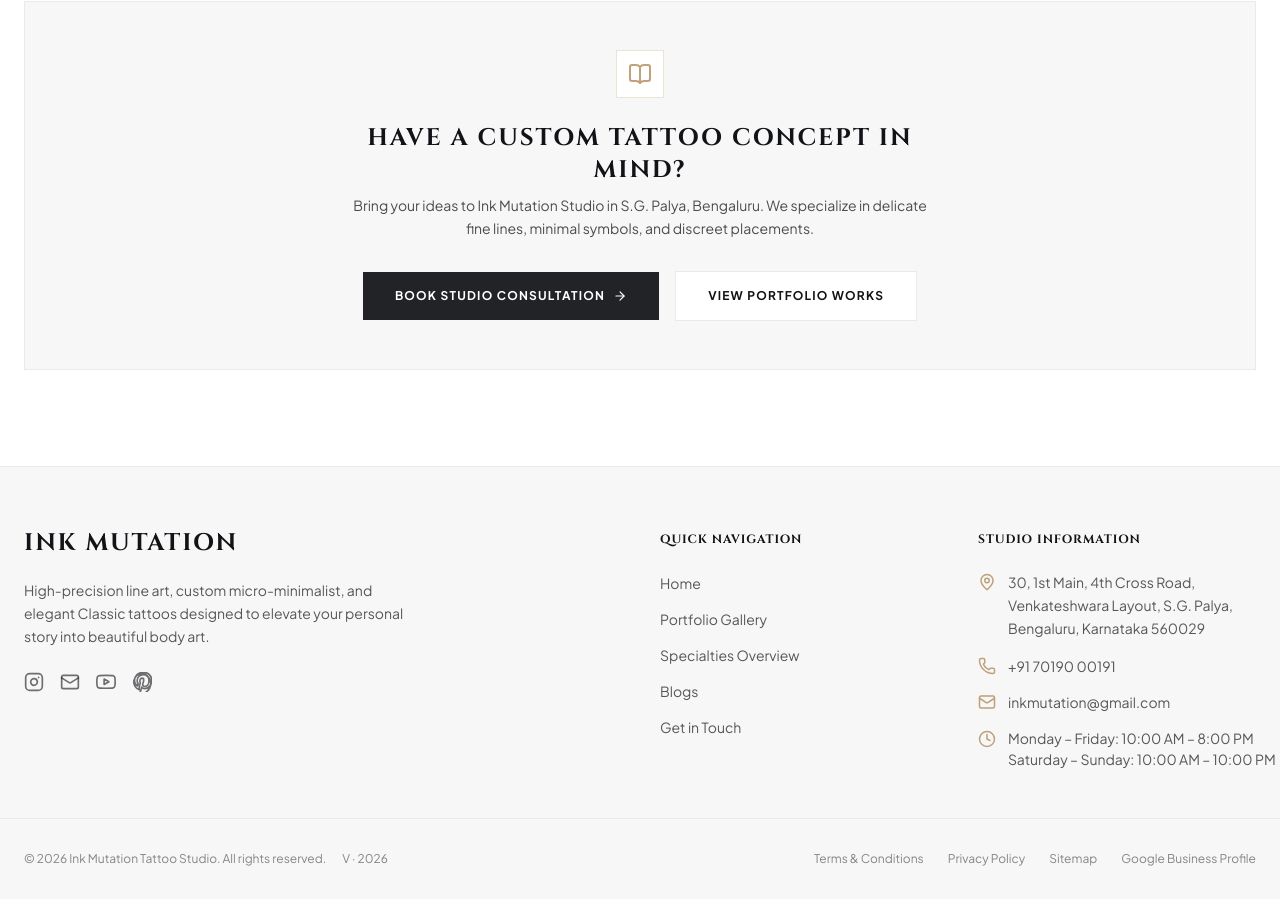
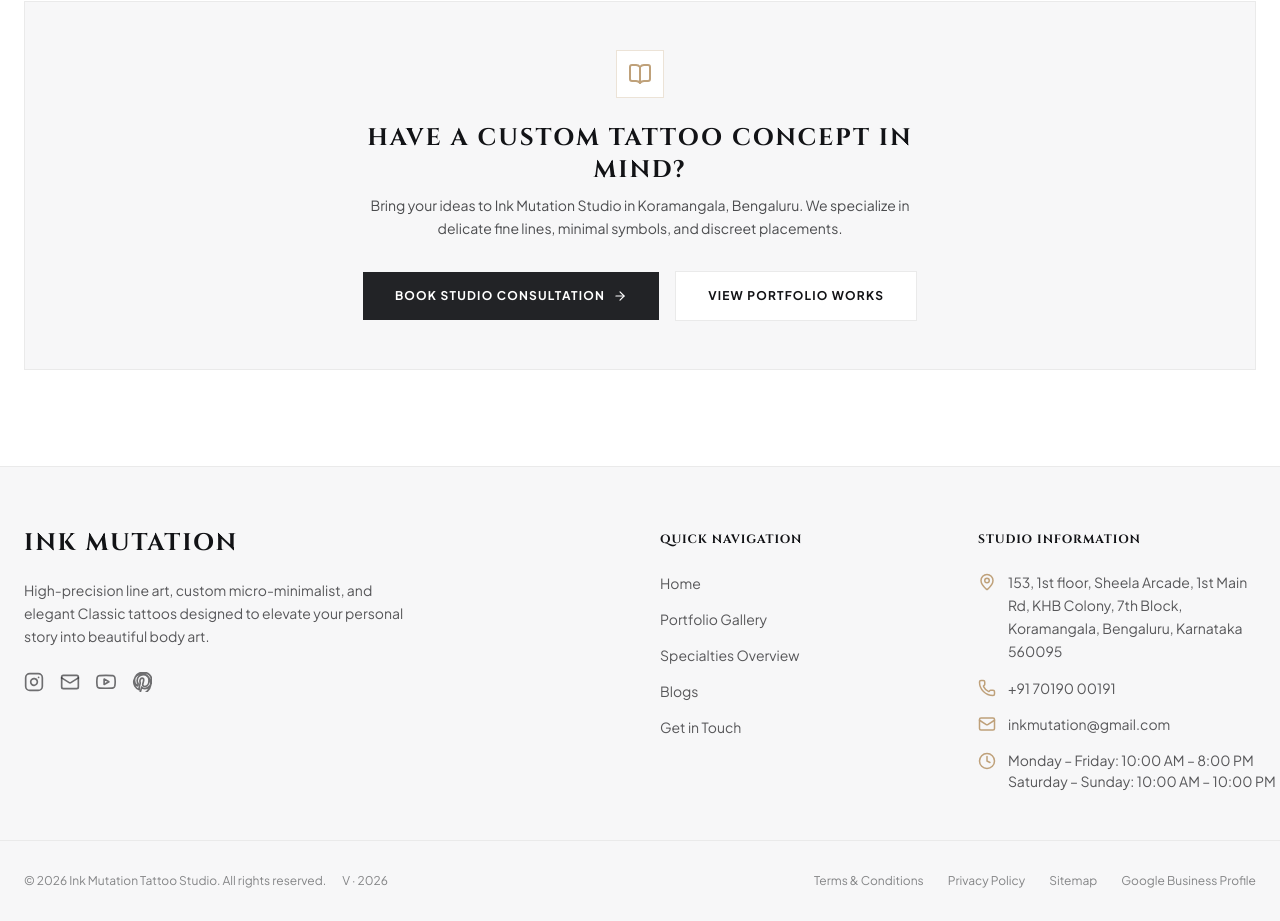
Before and after one commit to vickey131/ink-mutation, a Next.js app: page /blog in a window 1280 px wide. Shown: the part 1695-2616 px from the top of the page. Before the commit the page ends 2594 px from the top, so only its background shows below. Built offline with nearby package versions, Linux system fonts and the light colour scheme.

Commit message:
update address and google location

```diff
--- a/src/app/blog/page.tsx
+++ b/src/app/blog/page.tsx
@@ -4,7 +4,7 @@ import BlogView from "@/views/BlogView";
 export const metadata: Metadata = {
   title: "Tattoo Blogs & Guides | Ink Mutation Tattoo Studio Bangalore",
   description:
-    "Expert tattoo guides, aftercare protocols, fine-line needle precision techniques, and first-time tattoo advice from artist Suprith at Ink Mutation, S.G. Palya, Bengaluru.",
+    "Expert tattoo guides, aftercare protocols, fine-line needle precision techniques, and first-time tattoo advice from artist Suprith at Ink Mutation, Koramangala, Bengaluru.",
   openGraph: {
     title: "Tattoo Blogs & Guides | Ink Mutation Tattoo Studio",
     description:
--- a/src/app/layout.tsx
+++ b/src/app/layout.tsx
@@ -20,26 +20,26 @@ const plusJakartaSans = Plus_Jakarta_Sans({
 
 export const metadata: Metadata = {
   title: {
-    default: "Ink Mutation Tattoo Studio S.G. Palya",
+    default: "Ink Mutation Tattoo Studio Koramangala",
     template: "%s | Ink Mutation Tattoo Studio",
   },
   description:
-    "Premium tattoo portfolio of artist at Ink Mutation Tattoo Studio in S.G. Palya, Bengaluru. Specializing in elegant fine-line art, microscopic minimal tattoos, and Classic tattoos.",
+    "Premium tattoo portfolio of artist at Ink Mutation Tattoo Studio in Koramangala, Bengaluru. Specializing in elegant fine-line art, microscopic minimal tattoos, and Classic tattoos.",
   keywords: [
     "Ink Mutation Tattoo Studio",
-    "S.G. Palya Tattoo Studio",
+    "Koramangala Tattoo Studio",
     "Tattoos in Bangalore",
     "Line Art Tattoos Bangalore",
-    "Minimal Tattoos S.G. Palya",
+    "Minimal Tattoos Koramangala",
     "Classic Tattoos Bangalore",
     "Best tattoo studio Bangalore",
   ],
   authors: [{ name: "Suprith" }],
   openGraph: {
-    title: "Ink Mutation Tattoo Studio S.G. Palya",
+    title: "Ink Mutation Tattoo Studio Koramangala",
     description:
       "Premium fine-line art, minimal, and Classic tattoos in Bengaluru. Explore our gallery and studio.",
-    url: "https://maps.app.goo.gl/3oG4DmSFPRNEfD4B7",
+    url: "https://maps.app.goo.gl/oqEpEMGptPVPubvk7?g_st=ac",
     siteName: "Ink Mutation Tattoo Studio",
     images: [
       {
@@ -54,12 +54,12 @@ export const metadata: Metadata = {
   },
   twitter: {
     card: "summary_large_image",
-    title: "Ink Mutation Tattoo Studio S.G. Palya",
+    title: "Ink Mutation Tattoo Studio Koramangala",
     description:
       "Premium tattoo art in Bengaluru. Custom Line Art, Minimal, and Classic tattoos.",
     images: ["/images/hero_bg.png"],
   },
-  metadataBase: new URL("https://maps.app.goo.gl/3oG4DmSFPRNEfD4B7"),
+  metadataBase: new URL("https://maps.app.goo.gl/oqEpEMGptPVPubvk7?g_st=ac"),
   robots: {
     index: true,
     follow: true,
@@ -85,14 +85,14 @@ export default function RootLayout({
     "@context": "https://schema.org",
     "@type": "TattooParlor",
     "name": "Ink Mutation Tattoo Studio",
-    "image": "https://maps.app.goo.gl/3oG4DmSFPRNEfD4B7", // Fallback to maps URL link
-    "@id": "https://maps.app.goo.gl/3oG4DmSFPRNEfD4B7",
-    "url": "https://maps.app.goo.gl/3oG4DmSFPRNEfD4B7",
+    "image": "https://maps.app.goo.gl/oqEpEMGptPVPubvk7?g_st=ac", // Fallback to maps URL link
+    "@id": "https://maps.app.goo.gl/oqEpEMGptPVPubvk7?g_st=ac",
+    "url": "https://maps.app.goo.gl/oqEpEMGptPVPubvk7?g_st=ac",
     "telephone": "+917019000191",
     "priceRange": "$$",
     "address": {
       "@type": "PostalAddress",
-      "streetAddress": "5th Cross Rd, KHB Colony, S.G. Palya 5th Block",
+      "streetAddress": "153, 1st floor, Sheela Arcade, 1st Main Rd, KHB Colony, 7th Block, Koramangala",
       "addressLocality": "Bengaluru",
       "addressRegion": "Karnataka",
       "postalCode": "560095",
@@ -100,8 +100,8 @@ export default function RootLayout({
     },
     "geo": {
       "@type": "GeoCoordinates",
-      "latitude": 12.934827,
-      "longitude": 77.622538,
+      "latitude": 12.934901,
+      "longitude": 77.620349,
     },
     "openingHoursSpecification": [
       {
--- a/src/app/privacy-policy/page.tsx
+++ b/src/app/privacy-policy/page.tsx
@@ -313,9 +313,9 @@ export default function PrivacyPolicyPage() {
               <br />
               <strong>Ink Mutation Tattoo Studio</strong>
               <br />
-              5th Cross Road, KHB Colony
+              153, 1st floor, Sheela Arcade
               <br />
-              S.G. Palya 5th Block
+              1st Main Rd, KHB Colony, 7th Block, Koramangala
               <br />
               Bengaluru, Karnataka &ndash; 560095, India
               <br />
--- a/src/app/styles/[slug]/page.tsx
+++ b/src/app/styles/[slug]/page.tsx
@@ -114,7 +114,7 @@ export async function generateMetadata({ params }: PageProps): Promise<Metadata>
 
   return {
     title: `${data.title} | Suprith Tattoo Artist Bangalore`,
-    description: `Explore Suprith's expertise in custom ${data.title} at Ink Mutation Tattoo Studio, S.G. Palya. Read characteristics, placement tips, and view portfolio images.`,
+    description: `Explore Suprith's expertise in custom ${data.title} at Ink Mutation Tattoo Studio, Koramangala. Read characteristics, placement tips, and view portfolio images.`,
     openGraph: {
       title: `${data.title} by Suprith | Ink Mutation`,
       description: `Premium ${data.title} portfolio and details at Ink Mutation Tattoo Studio in Bengaluru.`,
--- a/src/app/terms-conditions/page.tsx
+++ b/src/app/terms-conditions/page.tsx
@@ -49,9 +49,9 @@ export default function TermsConditionsPage() {
             <p>
               Ink Mutation is a private tattoo studio operated from:
               <br />
-              <strong>5th Cross Road, KHB Colony</strong>
+              <strong>153, 1st floor, Sheela Arcade</strong>
               <br />
-              <strong>S.G. Palya 5th Block</strong>
+              <strong>1st Main Rd, KHB Colony, 7th Block, Koramangala</strong>
               <br />
               <strong>Bengaluru, Karnataka &ndash; 560095, India</strong>
               <br />
@@ -500,9 +500,9 @@ export default function TermsConditionsPage() {
               <br />
               <strong>Ink Mutation Tattoo Studio</strong>
               <br />
-              5th Cross Road, KHB Colony
+              153, 1st floor, Sheela Arcade
               <br />
-              S.G. Palya 5th Block
+              1st Main Rd, KHB Colony, 7th Block, Koramangala
               <br />
               Bengaluru, Karnataka &ndash; 560095, India
               <br />
--- a/src/components/Footer.tsx
+++ b/src/components/Footer.tsx
@@ -112,12 +112,12 @@ export default function Footer() {
             <li className="flex items-start gap-3">
               <MapPin size={18} className="text-gold-primary shrink-0 mt-0.5" />
               <a
-                href="https://maps.app.goo.gl/3oG4DmSFPRNEfD4B7?g_st=ac"
+                href="https://maps.app.goo.gl/oqEpEMGptPVPubvk7?g_st=ac"
                 target="_blank"
                 rel="noopener noreferrer"
                 className="text-sm text-foreground/70 hover:text-gold-primary transition-smooth leading-relaxed"
               >
-                30, 1st Main, 4th Cross Road, Venkateshwara Layout, S.G. Palya, Bengaluru, Karnataka 560029
+                153, 1st floor, Sheela Arcade, 1st Main Rd, KHB Colony, 7th Block, Koramangala, Bengaluru, Karnataka 560095
               </a>
             </li>
             <li className="flex items-center gap-3">
@@ -170,7 +170,7 @@ export default function Footer() {
             Sitemap
           </Link>
           <a
-            href="https://maps.app.goo.gl/3oG4DmSFPRNEfD4B7?g_st=ac"
+            href="https://maps.app.goo.gl/oqEpEMGptPVPubvk7?g_st=ac"
             target="_blank"
             rel="noopener noreferrer"
             className="text-xs text-foreground/50 hover:text-gold-primary transition-smooth"
--- a/src/components/GoogleReviews.tsx
+++ b/src/components/GoogleReviews.tsx
@@ -63,7 +63,7 @@ const reviewsData: Review[] = [
 
 export default function GoogleReviews() {
   const averageRating = 5.0;
-  const totalReviews = 12;
+  const totalReviews = 13;
 
   return (
     <section id="reviews" className="pt-12 pb-24 bg-neutral-light border-b border-border-color">
@@ -96,7 +96,7 @@ export default function GoogleReviews() {
                 ))}
               </div>
               <a
-                href="https://maps.app.goo.gl/3oG4DmSFPRNEfD4B7?g_st=ac"
+                href="https://maps.app.goo.gl/oqEpEMGptPVPubvk7?g_st=ac"
                 target="_blank"
                 rel="noopener noreferrer"
                 className="text-xs font-semibold text-foreground/80 hover:text-gold-primary transition-smooth block mt-1"
@@ -178,7 +178,7 @@ export default function GoogleReviews() {
         {/* CTA to Google page */}
         <div className="text-center mt-12">
           <a
-            href="https://maps.app.goo.gl/3oG4DmSFPRNEfD4B7?g_st=ac"
+            href="https://maps.app.goo.gl/oqEpEMGptPVPubvk7?g_st=ac"
             target="_blank"
             rel="noopener noreferrer"
             className="inline-flex items-center gap-2 text-xs uppercase tracking-widest font-bold border-b border-foreground pb-1 text-foreground hover:text-gold-primary hover:border-gold-primary transition-smooth"
--- a/src/data/blogPosts.ts
+++ b/src/data/blogPosts.ts
@@ -72,7 +72,7 @@ export const blogPosts: BlogPost[] = [
       {
         heading: "The Ink Mutation Studio Standard",
         paragraphs: [
-          "Every fine-line piece executed at our S.G. Palya private studio is preceded by a personalized anatomical assessment. We evaluate your skin elasticity, grain direction, and daily lifestyle to determine whether your envisioned placement will honor the art over a lifetime.",
+          "Every fine-line piece executed at our Koramangala private studio is preceded by a personalized anatomical assessment. We evaluate your skin elasticity, grain direction, and daily lifestyle to determine whether your envisioned placement will honor the art over a lifetime.",
         ],
       },
     ],
--- a/src/views/BlogPostView.tsx
+++ b/src/views/BlogPostView.tsx
@@ -201,7 +201,7 @@ export default function BlogPostView({ post }: BlogPostViewProps) {
               Bring Your Story To Ink Mutation
             </h3>
             <p className="text-xs md:text-sm text-background/75 leading-relaxed">
-              Every appointment is treated with complete sterile single-use care and personalized anatomical design. Schedule your consultation at our S.G. Palya studio in Bengaluru.
+              Every appointment is treated with complete sterile single-use care and personalized anatomical design. Schedule your consultation at our Koramangala studio in Bengaluru.
             </p>
           </div>
 
--- a/src/views/BlogView.tsx
+++ b/src/views/BlogView.tsx
@@ -139,7 +139,7 @@ export default function BlogView() {
               Have a Custom Tattoo Concept in Mind?
             </h3>
             <p className="text-sm text-foreground/75 leading-relaxed">
-              Bring your ideas to Ink Mutation Studio in S.G. Palya, Bengaluru. We specialize in delicate fine lines, minimal symbols, and discreet placements.
+              Bring your ideas to Ink Mutation Studio in Koramangala, Bengaluru. We specialize in delicate fine lines, minimal symbols, and discreet placements.
             </p>
           </div>
           <div className="flex flex-wrap items-center justify-center gap-4 pt-2">
--- a/src/views/HomeView.tsx
+++ b/src/views/HomeView.tsx
@@ -273,7 +273,7 @@ export default function HomePage() {
                 <div>
                   <h4 className="text-xs uppercase tracking-wider font-bold text-foreground mb-1">Address</h4>
                   <p className="text-sm text-foreground/75 leading-relaxed">
-                    30, 1st Main, 4th Cross Road, Venkateshwara Layout, S.G. Palya, Bengaluru, Karnataka 560029
+                    153, 1st floor, Sheela Arcade, 1st Main Rd, KHB Colony, 7th Block, Koramangala, Bengaluru, Karnataka 560095
                   </p>
                 </div>
               </div>
@@ -303,7 +303,7 @@ export default function HomePage() {
 
             <div className="pt-2">
               <a
-                href="https://maps.app.goo.gl/3oG4DmSFPRNEfD4B7?g_st=ac"
+                href="https://maps.app.goo.gl/oqEpEMGptPVPubvk7?g_st=ac"
                 target="_blank"
                 rel="noopener noreferrer"
                 className="inline-flex items-center gap-2 border border-foreground text-foreground text-xs uppercase tracking-widest font-bold px-6 py-3.5 transition-smooth hover:bg-foreground hover:text-background"
@@ -324,7 +324,7 @@ export default function HomePage() {
               allowFullScreen={true}
               loading="lazy"
               referrerPolicy="no-referrer-when-downgrade"
-              title="Google Maps Location of Ink Mutation Tattoo Studio"
+              title="Google Maps Location of Ink Mutation Tattoo Studio, Koramangala"
               className="border border-border-color"
             ></iframe>
           </div>
--- a/src/views/StyleDetailView.tsx
+++ b/src/views/StyleDetailView.tsx
@@ -32,10 +32,10 @@ export default function StyleDetailView({ data }: { data: StyleDetail }) {
       "name": "Ink Mutation Tattoo Studio",
       "address": {
         "@type": "PostalAddress",
-        "streetAddress": "30, 1st Main, 4th Cross Road, Venkateshwara Layout, S.G. Palya  ",
+        "streetAddress": "153, 1st floor, Sheela Arcade, 1st Main Rd, KHB Colony, 7th Block, Koramangala",
         "addressLocality": "Bengaluru",
         "addressRegion": "Karnataka",
-        "postalCode": "560029",
+        "postalCode": "560095",
         "addressCountry": "IN",
       },
     },
```
